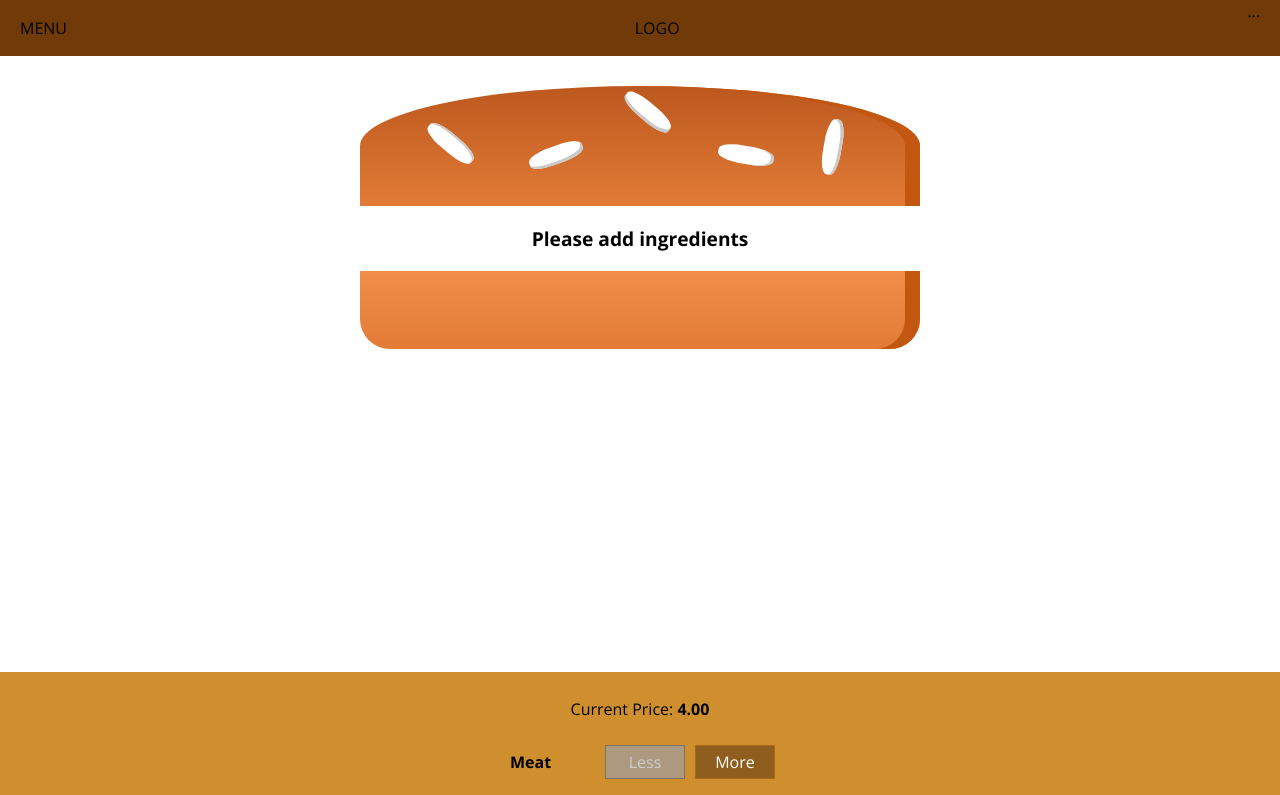
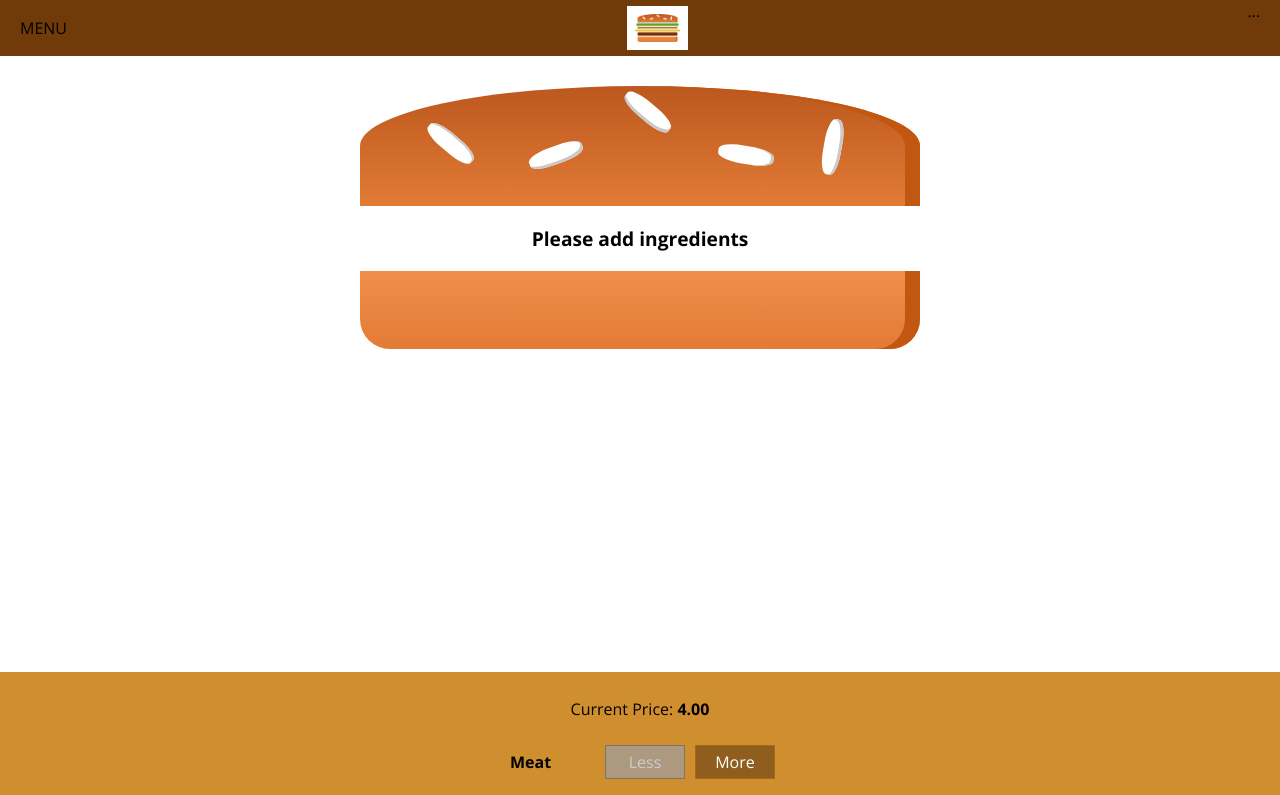
Before and after one commit to P-star-art/Burger-builder, a React (Create React App) app: page / in a window 1280 px wide. Shown: the top 795 px of the page. Built offline with nearby package versions, Linux system fonts and the light colour scheme.

Commit message:
adding Logo component

```diff
--- /dev/null
+++ b/src/components/Logo/Logo.js
@@ -0,0 +1,13 @@
+import React from 'react'
+import burgerLogo from '../../assets/images/burger-logo.png'
+import classes from '../Logo/Logo.module.css'
+
+const Logo = (props) => {
+    return (
+        <div className={classes.Logo}>
+            <img src={burgerLogo} alt="MyBurger" />
+        </div>
+    )
+}
+
+export default Logo
--- /dev/null
+++ b/src/components/Logo/Logo.module.css
@@ -0,0 +1,11 @@
+.Logo{
+    background-color: white;
+    padding: 8px;
+    height: 80%;
+    box-sizing: border-box;
+    border-radius: 5;
+}
+
+.Logo img{
+    height: 100%;
+}
--- a/src/components/Navigation/Toolbar/Toolbar.js
+++ b/src/components/Navigation/Toolbar/Toolbar.js
@@ -1,11 +1,12 @@
 import React from 'react';
 import classes from '../Toolbar/Toolbar.module.css';
+import Logo from '../../../components/Logo/Logo';
 
 const Toolbar = () => {
     return (
         <header className={classes.Toolbar}>
             <div>MENU</div>
-            <div>LOGO</div>
+            <Logo />
             <nav>
                 ...
             </nav>
```
Also changed, not shown: src/assets/images/burger-logo.png (added), 1 other file (tests, documents, lock files or other folders).
